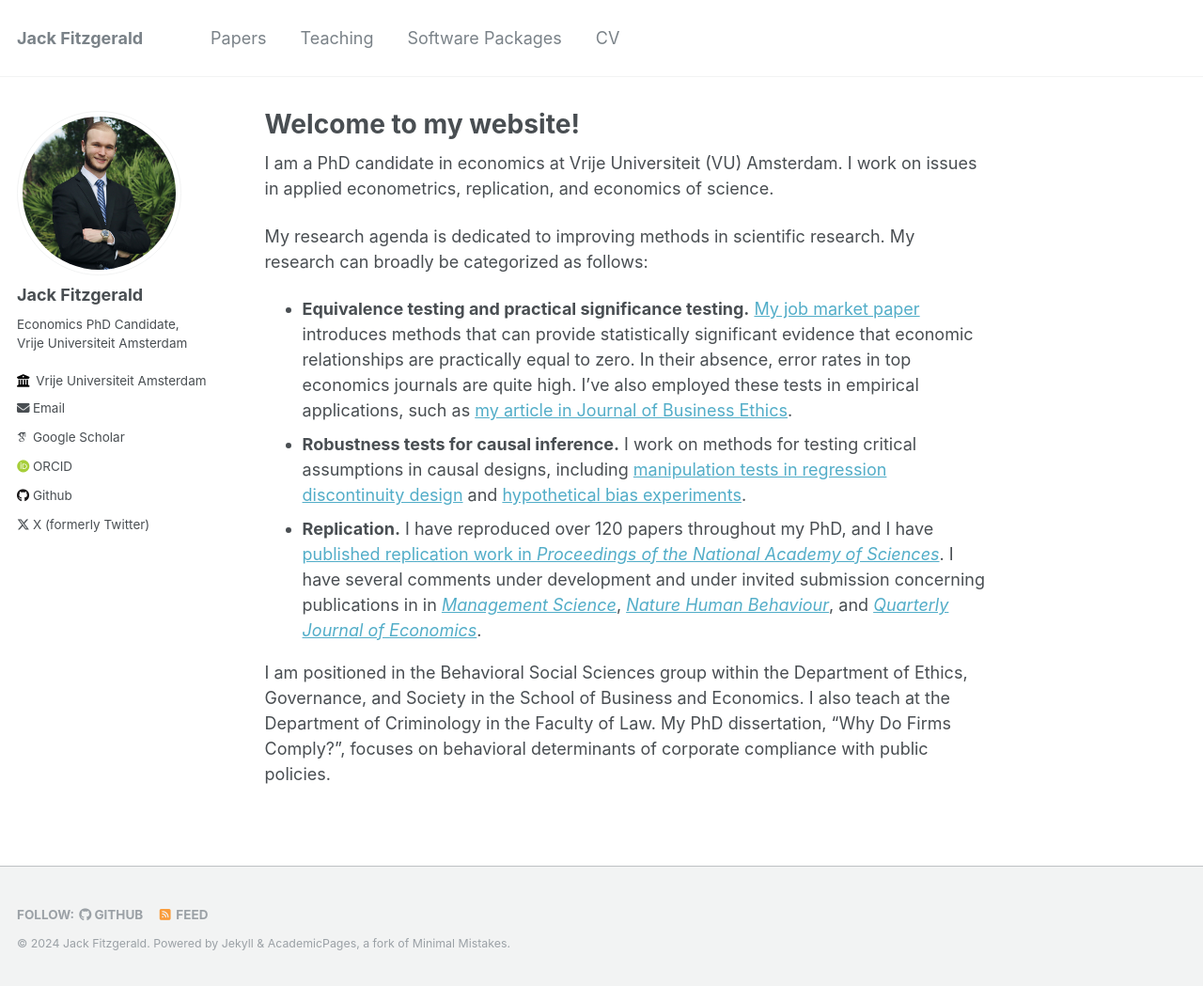
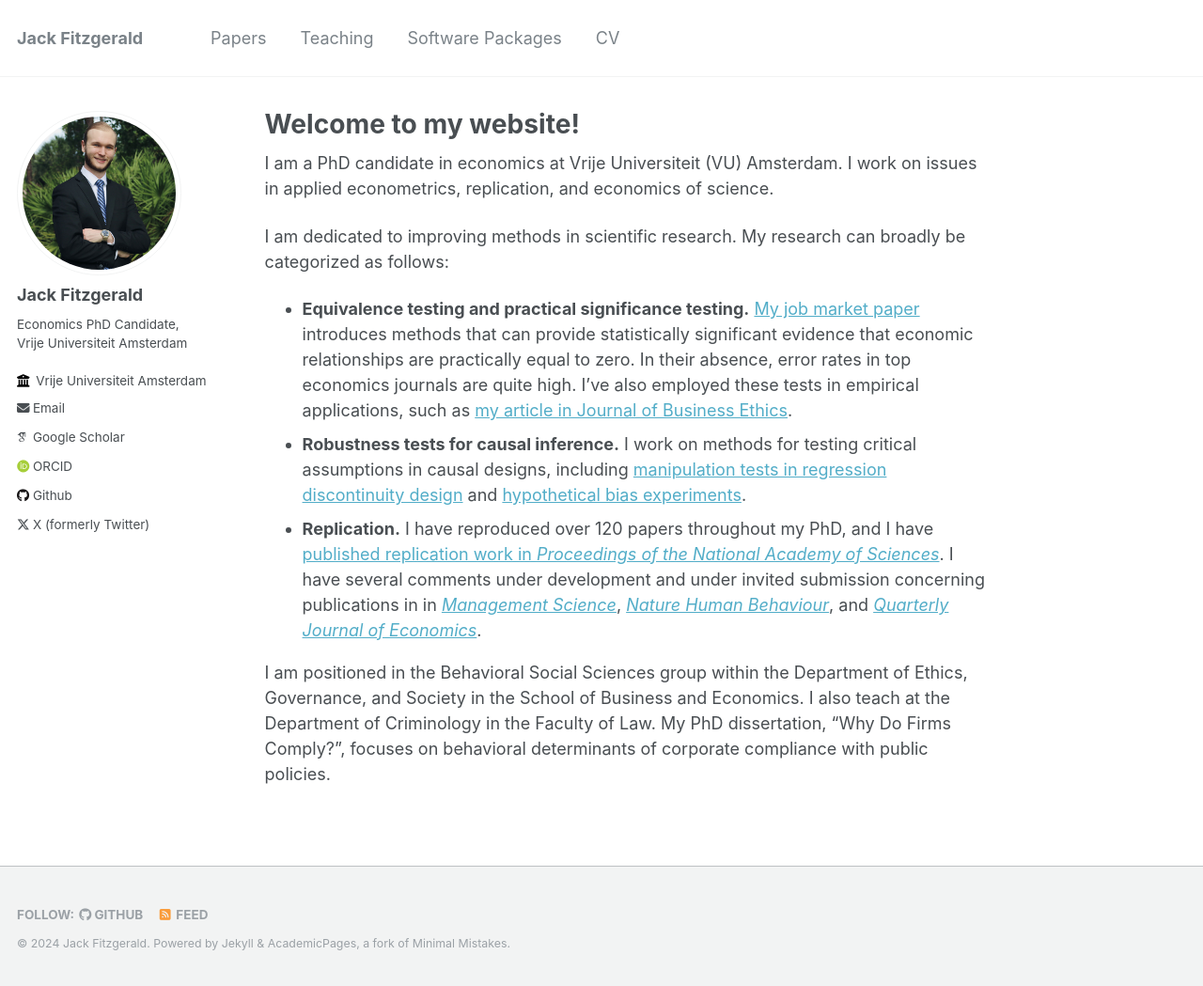
Before and after one commit to jack-fitzgerald/jack-fitzgerald.github.io, a Jekyll site: the page built from _pages/about.md, in a window 1280 px wide and 1049 px high. Shown: the whole window at 94% size. Built offline with Jekyll 4.4.1, drawn with Linux system fonts in a browser that asks for light colours; some web fonts are replaced.

Commit message:
Update about.md

```diff
--- a/_pages/about.md
+++ b/_pages/about.md
@@ -9,7 +9,7 @@ redirect_from:
 
 I am a PhD candidate in economics at Vrije Universiteit (VU) Amsterdam. I work on issues in applied econometrics, replication, and economics of science.
 
-My research agenda is dedicated to improving methods in scientific research. My research can broadly be categorized as follows:
+I am dedicated to improving methods in scientific research. My research can broadly be categorized as follows:
 * **Equivalence testing and practical significance testing.** [My job market paper](https://jack-fitzgerald.github.io/files/The_Need_for_Equivalence_Testing_in_Economics.pdf) introduces methods that can provide statistically significant evidence that economic relationships are practically equal to zero. In their absence, error rates in top economics journals are quite high. I’ve also employed these tests in empirical applications, such as [my article in Journal of Business Ethics](https://link.springer.com/article/10.1007/s10551-024-05731-x).
 * **Robustness tests for causal inference.** I work on methods for testing critical assumptions in causal designs, including [manipulation tests in regression discontinuity design](https://jack-fitzgerald.github.io/files/RDD_Equivalence.pdf) and [hypothetical bias experiments](https://jack-fitzgerald.github.io/files/Hypothetical_Bias.pdf).
 * **Replication.** I have reproduced over 120 papers throughout my PhD, and I have [published replication work in <i>Proceedings of the National Academy of Sciences</i>](https://www.pnas.org/doi/10.1073/pnas.2403758121). I have several comments under development and under invited submission concerning publications in in [<i>Management Science</i>](https://jack-fitzgerald.github.io/files/GS22_Replication.pdf), [<i>Nature Human Behaviour</i>](https://jack-fitzgerald.github.io/files/WEA23_Replication.pdf), and [<i>Quarterly Journal of Economics</i>](https://jack-fitzgerald.github.io/files/MS23_Replication.pdf).
```
